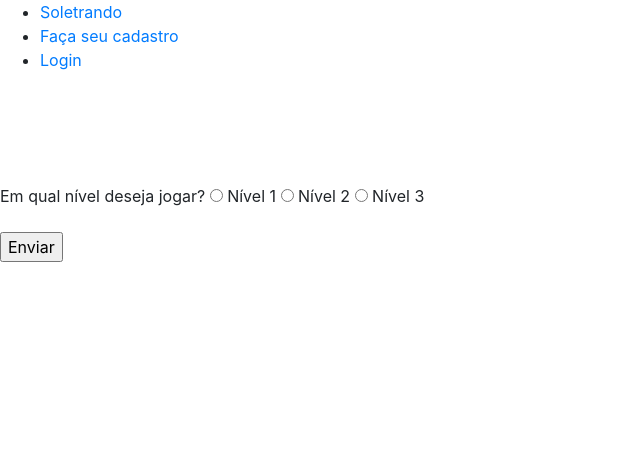
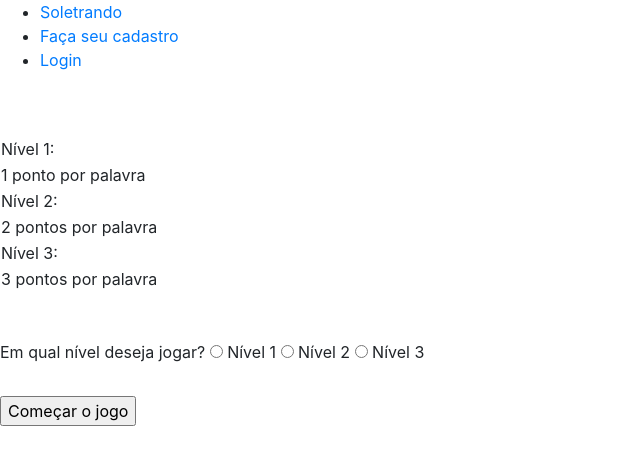
Before and after one commit to SraWesley/Assistivas-Webapp, a PHP site: page /home.php in a window 1280 px wide. Shown: the top 465 px of the page, without its empty margins (0-640 px from the left). Run offline with PHP 8.4, Linux system fonts and the light colour scheme; some libraries are stand-ins or nearby versions.

Commit message:
Update home.php

```diff
--- a/Soletrando/jogo/home.php
+++ b/Soletrando/jogo/home.php
@@ -1,7 +1,6 @@
 <?php
     session_start();
     $levels = 1;
-
     $_SESSION['count'] = 0;
     $_SESSION['identify'] = 0;
     $_SESSION['points'] = 0;
@@ -13,25 +12,17 @@
         $path = "../palavras/words/".$levels."/";
         $diretorio = dir($path);
         $files = array();
-
-
         while($arquivo = $diretorio -> read()){
-
             if($arquivo !== '.' && $arquivo !== '..' && $arquivo !== ' ' && $arquivo !== 'random.php') {
                 array_push($files, $arquivo);
             }
-
             shuffle($files);
-
         }
 
         $_SESSION['levels'] = $levels;
-
-
         for($i = 0; $i < 3;$i++){
             $_SESSION['f'.$i] = $files[$i];
         }
-
 
 
         header("Location: jogo.php");
@@ -70,14 +61,32 @@
         </ul>
     </div>
 
-    <br><br><br><br>
+    <br><br>
+    <table>
+        <tr>
+            <td> Nível 1: </td>
+
+        </tr>
+        <td> 1 ponto por palavra </td>
+        <tr>
+            <td> Nível 2: </td>
+
+        </tr>
+        <td> 2 pontos por palavra </td>
+        <tr>
+            <td> Nível 3: </td>
+        </tr>
+        <td> 3 pontos por palavra </td>
+    </table>
+
+    <br><br>
     <form action = "home.php" method = "POST">
         Em qual nível deseja jogar?
-        <input type = "radio" required name = "level" value = "1"> Nível 1
-        <input type = "radio" required name = "level" value = "2"> Nível 2
-        <input type = "radio" required name = "level" value = "3"> Nível 3
+        <label for = "nível1"><input type = "radio" required name = "level" value = "1">  Nível 1  </label>
+        <label for = "nível2"><input type = "radio" required name = "level" value = "2"> Nível 2   </label>
+        <label for = "nível3"><input type = "radio" required name = "level" value = "3"> Nível 3   </label>
         <br><br>
-        <input type = "submit" value = "Enviar">
+        <input type = "submit" value = "Começar o jogo">
         <br>
     </form>
 
```
